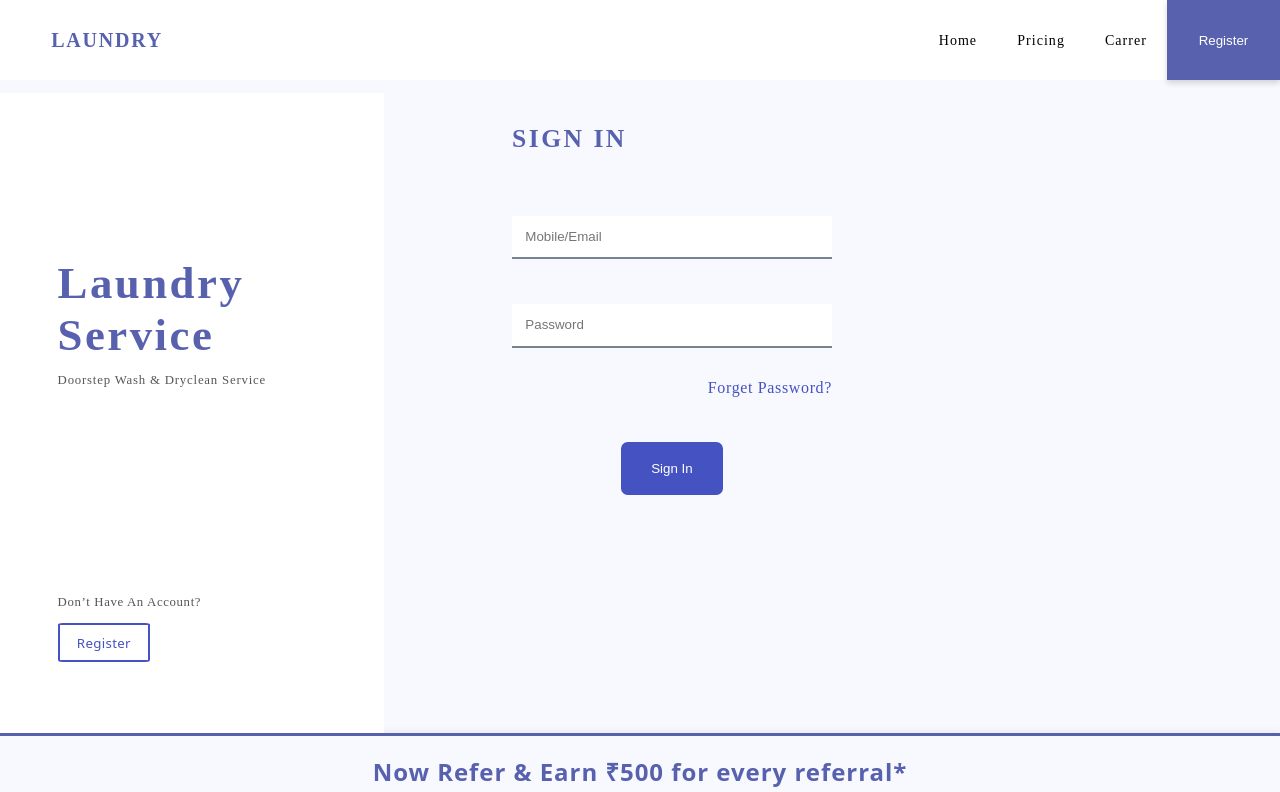
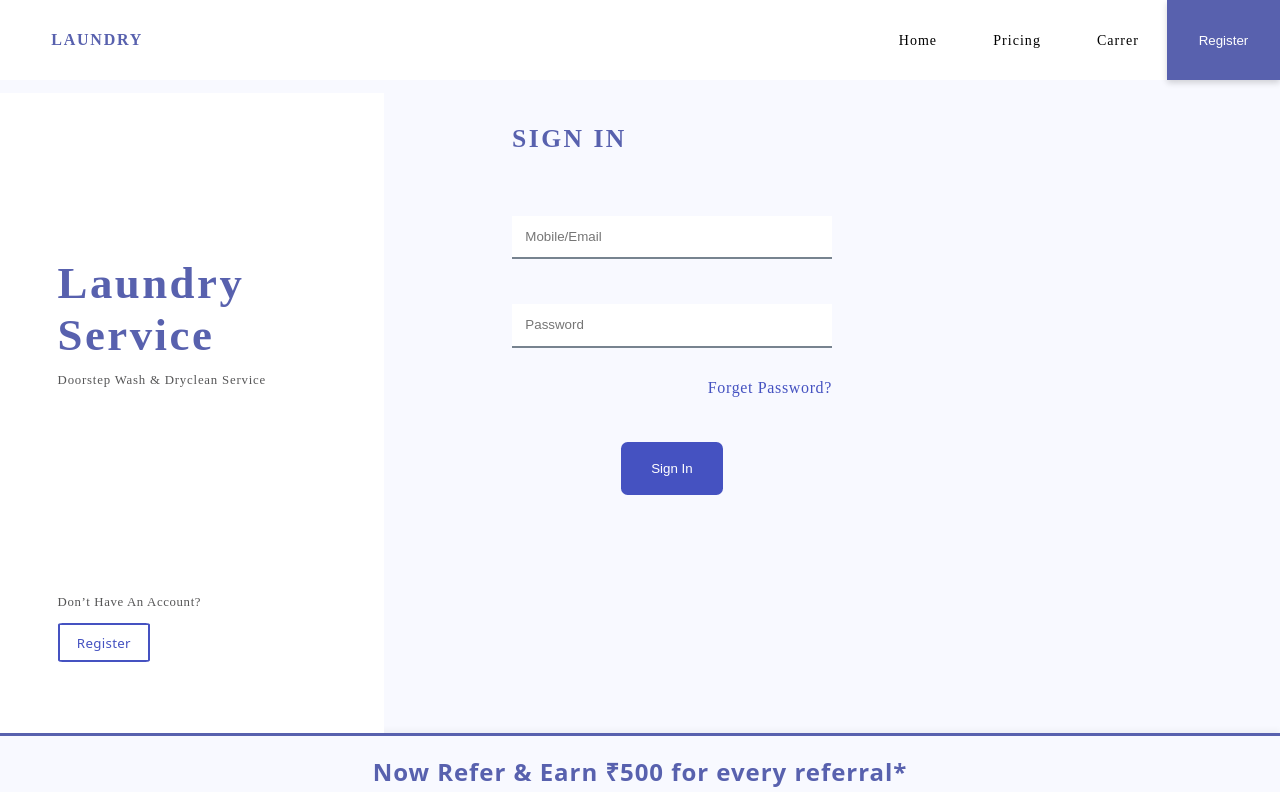
Before and after one commit to sneha-gowda/Laundry_Project, a React (Create React App) app in the folder Front-end/laundry/: page / in a window 1280 px wide. Shown: the top 792 px of the page. Built offline with nearby package versions, Linux system fonts and the light colour scheme.

Commit message:
corrected navbar styings

```diff
--- a/Front-end/laundry/src/navbar.css
+++ b/Front-end/laundry/src/navbar.css
@@ -19,7 +19,7 @@ nav {
   right: 0px;
 }
 h4 {
-  font: normal normal 900 20px/27px Avenir;
+  font-family: Avenir;
   letter-spacing: 1.8px;
   color: #5861ae;
   text-transform: uppercase;
@@ -31,7 +31,7 @@ ul {
 li {
   display: inline-block;
   list-style: none;
-  padding: 20px;
+  padding: 2em;
   font: normal normal normal 14px/19px Avenir;
   letter-spacing: 1.05px;
 }
--- a/Front-end/laundry/src/routes/register.css
+++ b/Front-end/laundry/src/routes/register.css
@@ -12,7 +12,7 @@
   width: 30vw;
   background-color: white;
   position: relative;
-  height: 80vh;
+  height: 40em;
   margin-top: 1%;
 }
 .asideLeftHeader {
```
